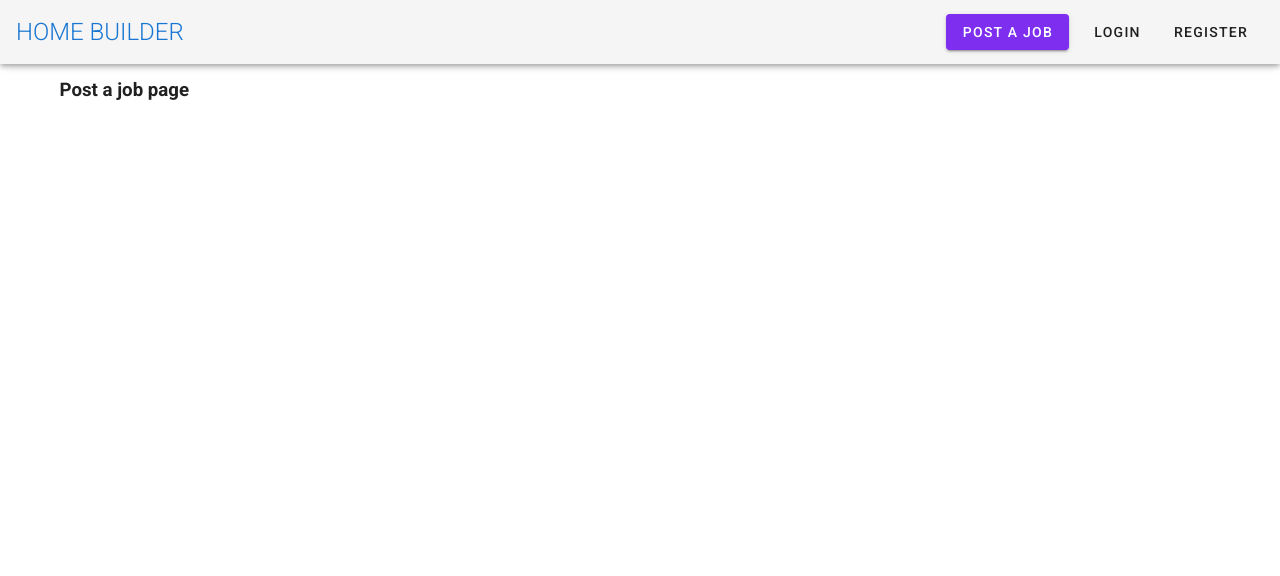
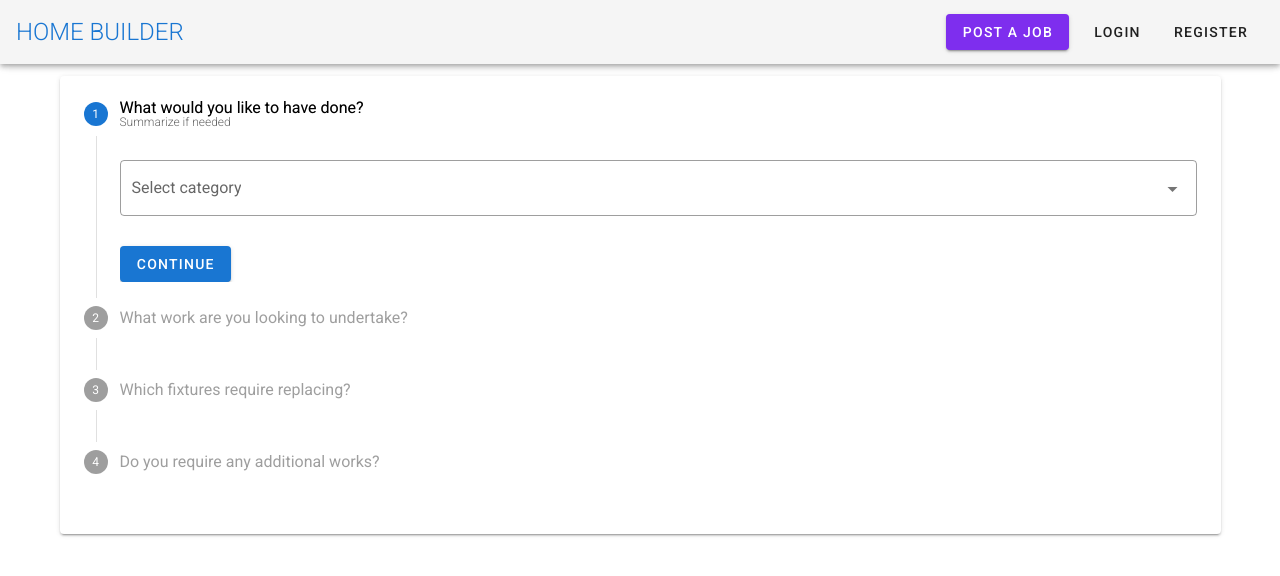
Before and after one commit to letin1203/hb, a Vue app: page /post-job in a window 1280 px wide. Shown: the top 576 px of the page. Built offline with nearby package versions, Linux system fonts and the light colour scheme; no server answers.

Commit message:
[Post a job] Implement stepper

```diff
--- a/src/router.js
+++ b/src/router.js
@@ -46,7 +46,7 @@ const router = new Router({
       path: '/post-job',
       name: 'post-job',
       component: () =>
-        import(/* webpackChunkName: "post-job" */ './views/Jobs/PostJob.vue'),
+        import(/* webpackChunkName: "post-job" */ './views/jobs/PostJob.vue'),
       meta: {
         public: true
       }
--- a/src/views/Jobs/PostJob.vue
+++ b/src/views/Jobs/PostJob.vue
@@ -2,14 +2,83 @@
   <v-container>
     <v-row>
       <v-col>
-        <h3>Post a job page</h3>
+        <v-stepper v-model="e6" vertical>
+          <v-stepper-step @click="e6 = 1" :complete="e6 > 1" step="1">
+            What would you like to have done?
+            <small>Summarize if needed</small>
+          </v-stepper-step>
+
+          <v-stepper-content step="1">
+            <v-select
+              class="mt-2"
+              :items="categoryItems"
+              label="Select category"
+              outlined
+            ></v-select>
+            <v-btn color="primary" @click="e6 = 2">Continue</v-btn>
+          </v-stepper-content>
+
+          <v-stepper-step @click="e6 = 2" :complete="e6 > 2" step="2"
+            >What work are you looking to undertake?</v-stepper-step
+          >
+
+          <v-stepper-content step="2">
+            <list-looking
+              :selectedLooking.sync="selectedLooking"
+            ></list-looking>
+            <v-btn class="mr-2 mt-2" color="primary" @click="e6 = 3"
+              >Continue</v-btn
+            >
+            <v-btn @click="e6 = 1" text>Back</v-btn>
+          </v-stepper-content>
+
+          <v-stepper-step @click="e6 = 3" :complete="e6 > 3" step="3"
+            >Which fixtures require replacing?</v-stepper-step
+          >
+
+          <v-stepper-content step="3">
+            <v-card
+              color="grey lighten-1"
+              class="mb-12"
+              height="200px"
+            ></v-card>
+            <v-btn class="mr-2" color="primary" @click="e6 = 4">Continue</v-btn>
+            <v-btn @click="e6 = 2" text>Back</v-btn>
+          </v-stepper-content>
+
+          <v-stepper-step @click="e6 = 4" step="4"
+            >Do you require any additional works?</v-stepper-step
+          >
+          <v-stepper-content step="4">
+            <v-card
+              color="grey lighten-1"
+              class="mb-12"
+              height="200px"
+            ></v-card>
+            <v-btn color="primary" @click="e6 = 1">Continue</v-btn>
+            <v-btn @click="e6 = 3" text>Back</v-btn>
+          </v-stepper-content>
+        </v-stepper>
       </v-col>
     </v-row>
   </v-container>
 </template>
 
 <script>
-export default {};
+import ListLooking from './components/ListLooking';
+export default {
+  components: {
+    ListLooking
+  },
+  data() {
+    return {
+      isActive: false,
+      e6: 1,
+      categoryItems: ['Bathroom', 'Kitchen', 'Gas Work', 'Roofing'],
+      selectedLooking: []
+    };
+  }
+};
 </script>
 
 <style lang="scss" scoped></style>
--- /dev/null
+++ b/src/views/jobs/components/ListLooking.vue
@@ -0,0 +1,99 @@
+<template>
+  <v-list-item-group v-model="selected" multiple>
+    <v-list-item>
+      <template v-slot:default="{ active, toggle }">
+        <v-list-item-action>
+          <v-checkbox
+            v-model="active"
+            color="primary"
+            @click="toggle"
+          ></v-checkbox>
+        </v-list-item-action>
+
+        <v-list-item-content>
+          <v-list-item-title>Notifications</v-list-item-title>
+          <v-list-item-subtitle>Allow notifications</v-list-item-subtitle>
+        </v-list-item-content>
+      </template>
+    </v-list-item>
+
+    <v-list-item>
+      <template v-slot:default="{ active, toggle }">
+        <v-list-item-action>
+          <v-checkbox
+            v-model="active"
+            color="primary"
+            @click="toggle"
+          ></v-checkbox>
+        </v-list-item-action>
+
+        <v-list-item-content>
+          <v-list-item-title>Sound</v-list-item-title>
+          <v-list-item-subtitle>Hangouts message</v-list-item-subtitle>
+        </v-list-item-content>
+      </template>
+    </v-list-item>
+
+    <v-list-item>
+      <template v-slot:default="{ active, toggle }">
+        <v-list-item-action>
+          <v-checkbox
+            v-model="active"
+            color="primary"
+            @click="toggle"
+          ></v-checkbox>
+        </v-list-item-action>
+
+        <v-list-item-content>
+          <v-list-item-title>Video sounds</v-list-item-title>
+          <v-list-item-subtitle>Hangouts video call</v-list-item-subtitle>
+        </v-list-item-content>
+      </template>
+    </v-list-item>
+
+    <v-list-item>
+      <template v-slot:default="{ active, toggle }">
+        <v-list-item-action>
+          <v-checkbox
+            v-model="active"
+            color="primary"
+            @click="toggle"
+          ></v-checkbox>
+        </v-list-item-action>
+
+        <v-list-item-content>
+          <v-list-item-title>Invites</v-list-item-title>
+          <v-list-item-subtitle
+            >Notify when receiving invites</v-list-item-subtitle
+          >
+        </v-list-item-content>
+      </template>
+    </v-list-item>
+  </v-list-item-group>
+</template>
+
+<script>
+export default {
+  data() {
+    return {
+      selected: []
+    };
+  },
+  props: {
+    selectedLooking: {
+      type: Array,
+      default() {
+        return [];
+      }
+    }
+  },
+  watch: {
+    selectedLooking: function(newVal) {
+      this.selected = newVal;
+    },
+    selected: function(newVal) {
+      this.$emit('update:selectedLooking', newVal);
+    }
+  }
+};
+</script>
```
